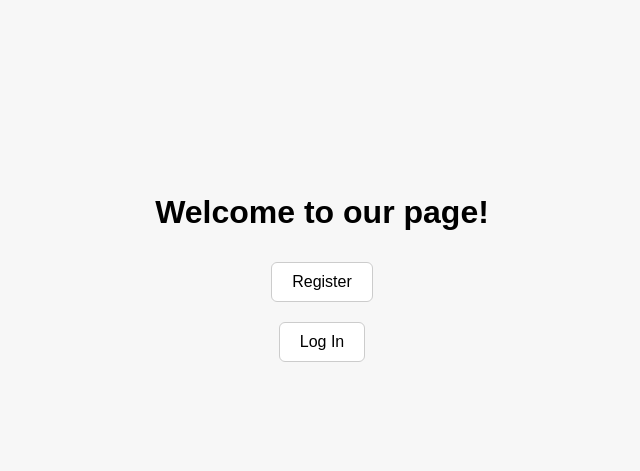
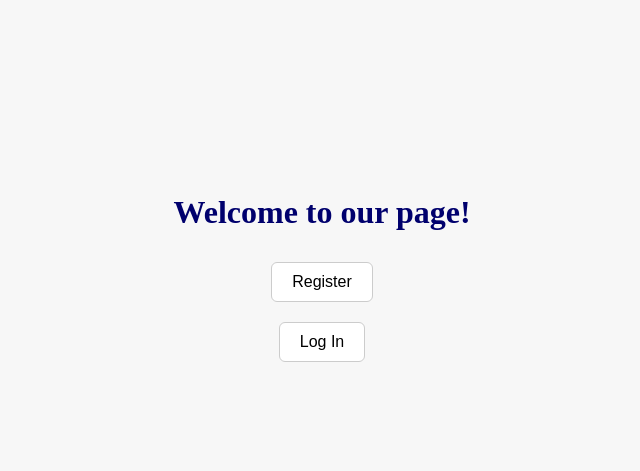
Before and after one commit to elgendyAli/FinalProject, a Flask app: page / in a window 1280 px wide. Shown: the part 136-607 px from the top of the page, without its empty margins (318-958 px from the left). Run offline with Flask 3, Linux system fonts and the light colour scheme.

Commit message:
font change

```diff
--- a/static/style.css
+++ b/static/style.css
@@ -24,6 +24,12 @@ body.login, body.register, body.index {
 form {
     display: flex;
     flex-direction: column;
+}
+
+h1 {
+    text-align: left;
+    color: rgb(0, 0, 109);
+    font-family: "Bebas Neue";
 }
 
 h2 {
```
